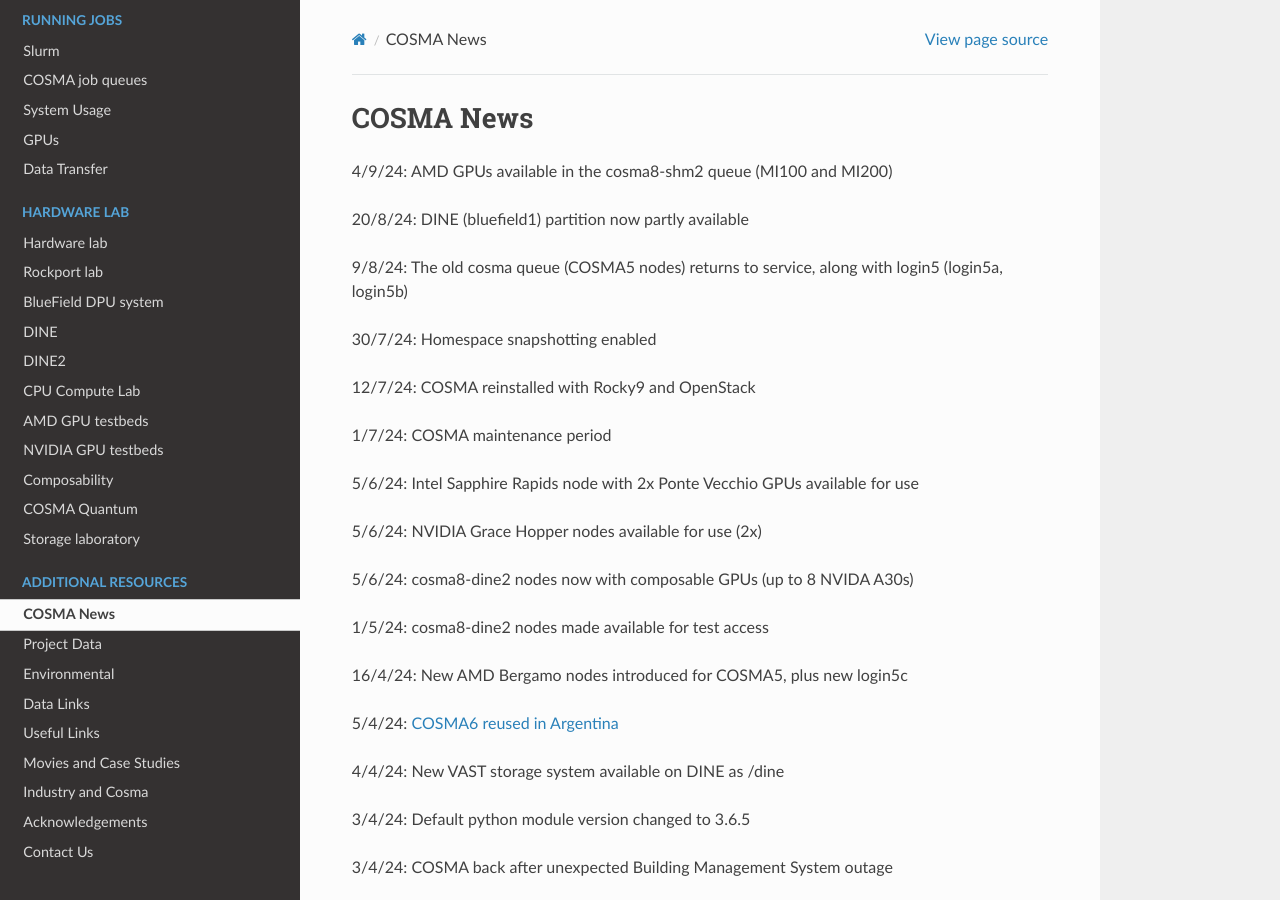
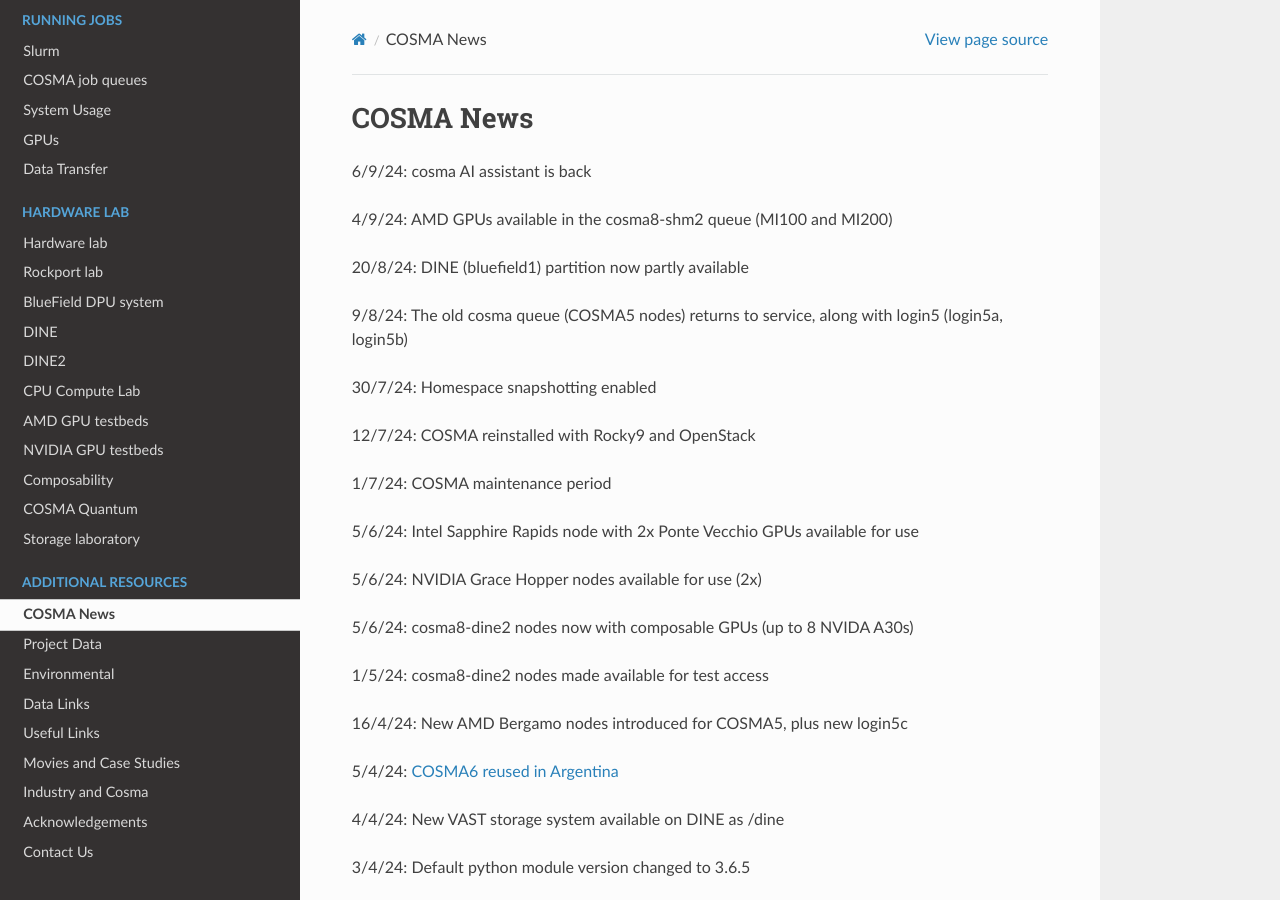
Before and after one commit to agb32/cosmadoc, a Sphinx documentation site: the page built from docs/source/news.md, in a window 1280 px wide and 900 px high. Built offline with Sphinx 7.4.7 and the Read the Docs theme 2.0.0, drawn with Linux system fonts in a browser that asks for light colours.

Commit message:
news-updated

```diff
--- a/docs/source/news.md
+++ b/docs/source/news.md
@@ -1,4 +1,6 @@
 # COSMA News
+
+6/9/24: cosma AI assistant is back
 
 4/9/24: AMD GPUs available in the cosma8-shm2 queue (MI100 and MI200)
 
```
